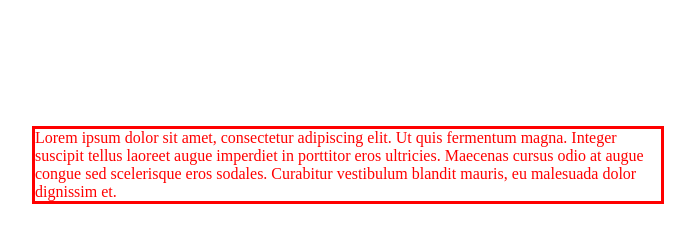
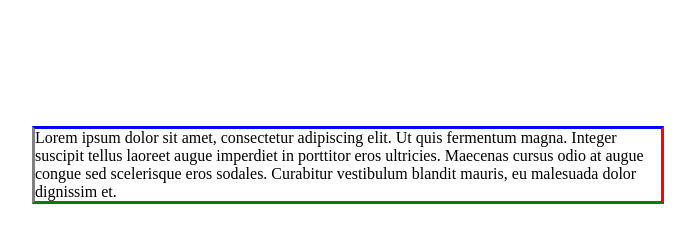
Before and after one commit to dsteedmanCIS/dsteedmanCIS118, a plain HTML site: page ch8/fowd_ch08_folder/01-box-model.html in a window 1280 px wide. Shown: the whole page, without its empty margins (292-987 px from the left). Drawn offline with Linux system fonts and the light colour scheme.

Commit message:
Update box-model.css

```diff
--- a/ch8/fowd_ch08_folder/css/box-model.css
+++ b/ch8/fowd_ch08_folder/css/box-model.css
@@ -5,7 +5,13 @@
 }
 /* write example css below */
 .box {
-	color:red;
+	border-top-color: blue;
+
+	border-right-color: red;
+
+	border-bottom-color: green;
+
+	border-left-color: grey;
 
 	border-top-style: solid;
 
```
